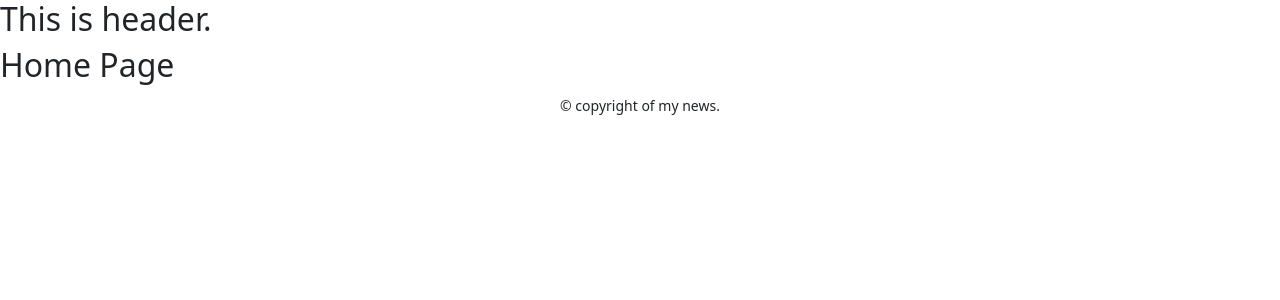
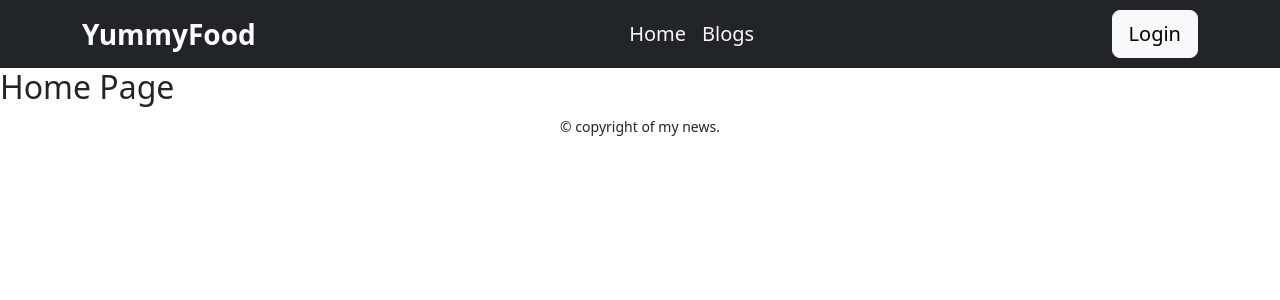
Before and after one commit to abdurrahmanrahat/Assignment-10-client, a React (Vite) app: page / in a window 1280 px wide. Shown: the top 300 px of the page. Built offline with nearby package versions, Linux system fonts and the light colour scheme.

Commit message:
Complete navbar with brand name

```diff
--- a/src/Components/Header/Header.jsx
+++ b/src/Components/Header/Header.jsx
@@ -1,10 +1,26 @@
 import React from 'react';
+import { Button, Container, Nav, Navbar } from 'react-bootstrap';
+import { Link } from 'react-router-dom';
 
 const Header = () => {
     return (
-        <div>
-            <h2>This is header.</h2>
-        </div>
+        <Navbar collapseOnSelect expand="lg" bg="dark" variant="dark">
+            <Container>
+                <Navbar.Brand href="#home" className='fs-3 fw-semibold'>YummyFood</Navbar.Brand>
+                <Navbar.Toggle aria-controls="responsive-navbar-nav" />
+                <Navbar.Collapse id="responsive-navbar-nav">
+                    <Nav className="mx-auto">
+                        <Link className='text-decoration-none text-light mx-2 fs-5' to="/">Home</Link>
+                        <Link className='text-decoration-none text-light mx-2 fs-5' to="/blogs">Blogs</Link>
+                    </Nav>
+                    <Nav>
+                        <Link>
+                            <Button variant="light" className='btn-lg fs-5'>Login</Button>
+                        </Link>
+                    </Nav>
+                </Navbar.Collapse>
+            </Container>
+        </Navbar>
     );
 };
 
```
Also changed, not shown: src/assets/flower-decor-hr.png (added), src/assets/food-banner.jpg (added).
